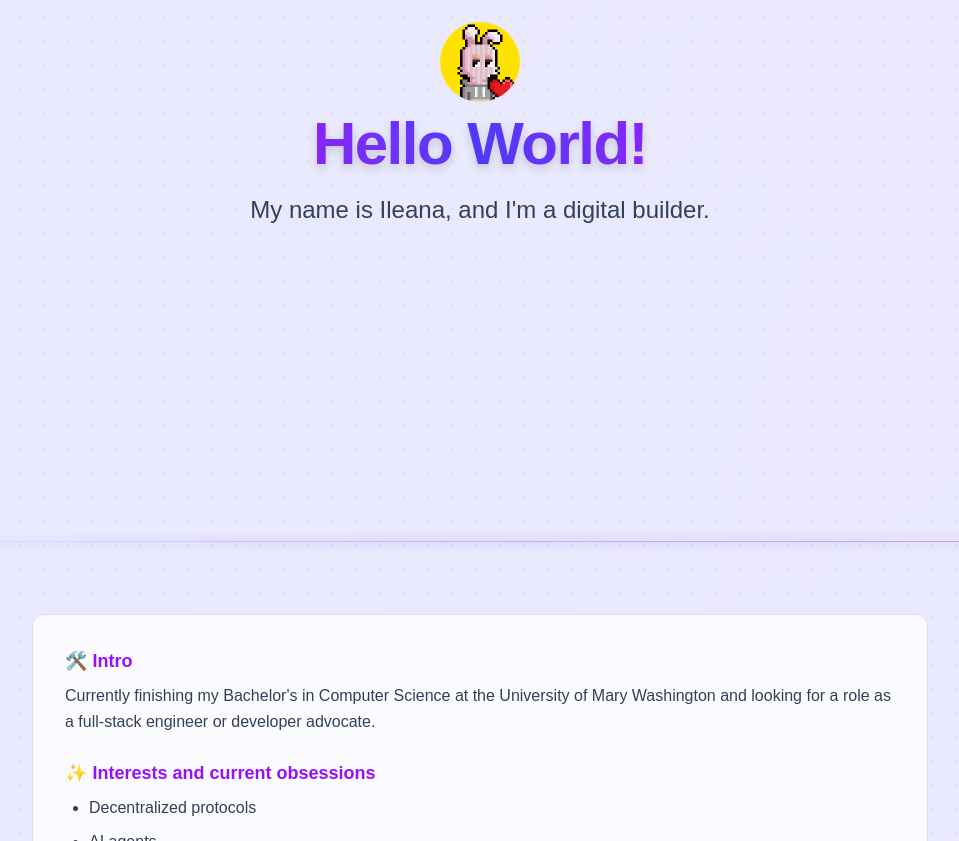
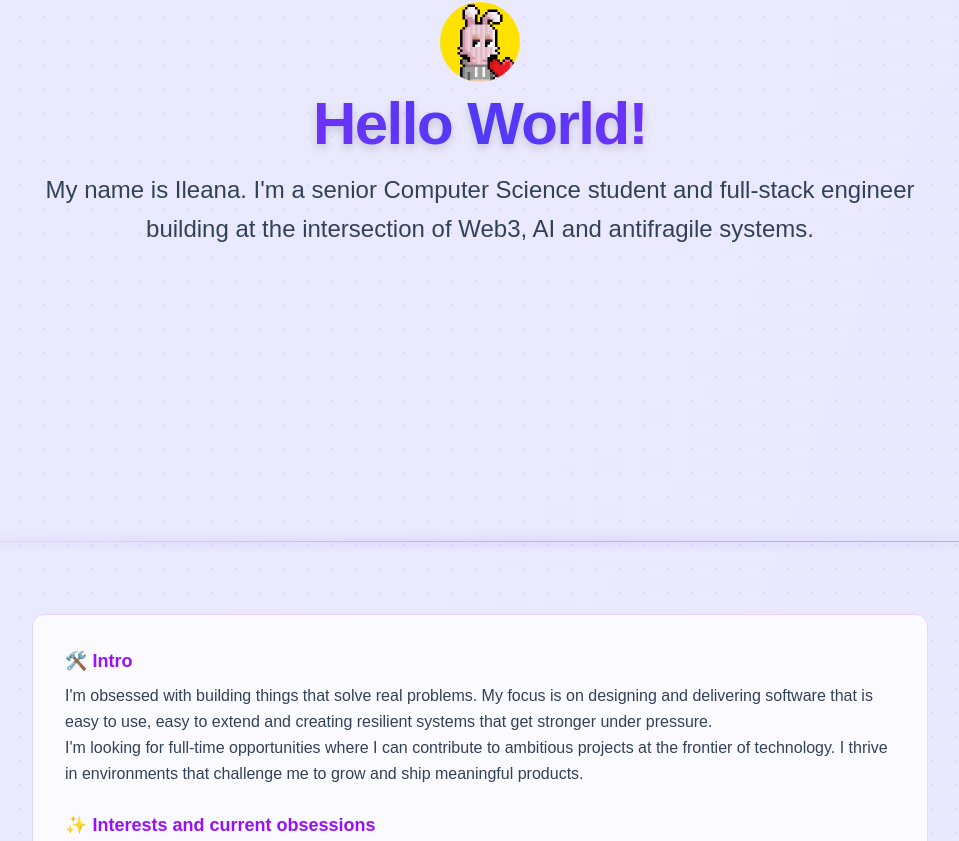
Before and after one commit to ileana-pr/My-Portfolio, a Next.js app: page /coding in a window 1280 px wide. Shown: the part 259-1100 px from the top of the page, without its empty margins (160-1119 px from the left). Built offline with nearby package versions, Linux system fonts and the light colour scheme.

Commit message:
Update coding page
Made-with: Cursor

```diff
--- a/src/app/coding/page.tsx
+++ b/src/app/coding/page.tsx
@@ -99,7 +99,7 @@ export default function CodingPage() {
             </h1>
           </div>
           <p className={`text-xl md:text-2xl mb-8 ${styles.body}`}>
-            My name is Ileana, and I&apos;m a digital builder.
+            My name is Ileana. I&apos;m a senior Computer Science student and full-stack engineer building at the intersection of Web3, AI and antifragile systems.
           </p>
 
         </div>
@@ -122,7 +122,9 @@ export default function CodingPage() {
                 <div>
                   <h3 className={styles.subheading}>🛠️ Intro</h3>
                   <p className={styles.body}>
-                    Currently finishing my Bachelor&apos;s in Computer Science at the University of Mary Washington and looking for a role as a full-stack engineer or developer advocate.
+                    I&apos;m obsessed with building things that solve real problems. My focus is on designing and delivering software that is easy to use, easy to extend and creating resilient systems that get stronger under pressure.
+                    <br />
+                    I&apos;m looking for full-time opportunities where I can contribute to ambitious projects at the frontier of technology. I thrive in environments that challenge me to grow and ship meaningful products.
                   </p>
                 </div>
                 <div>
```
